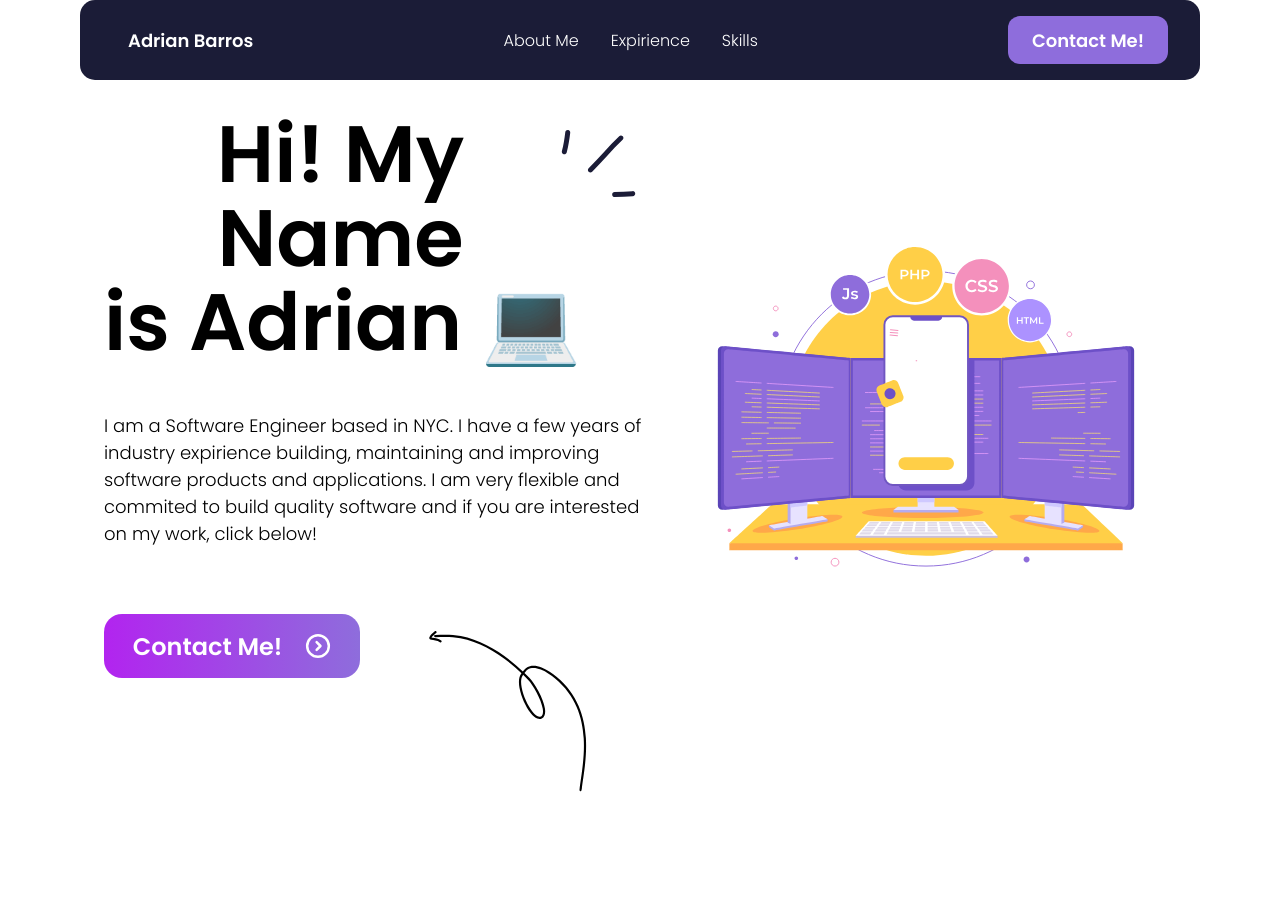
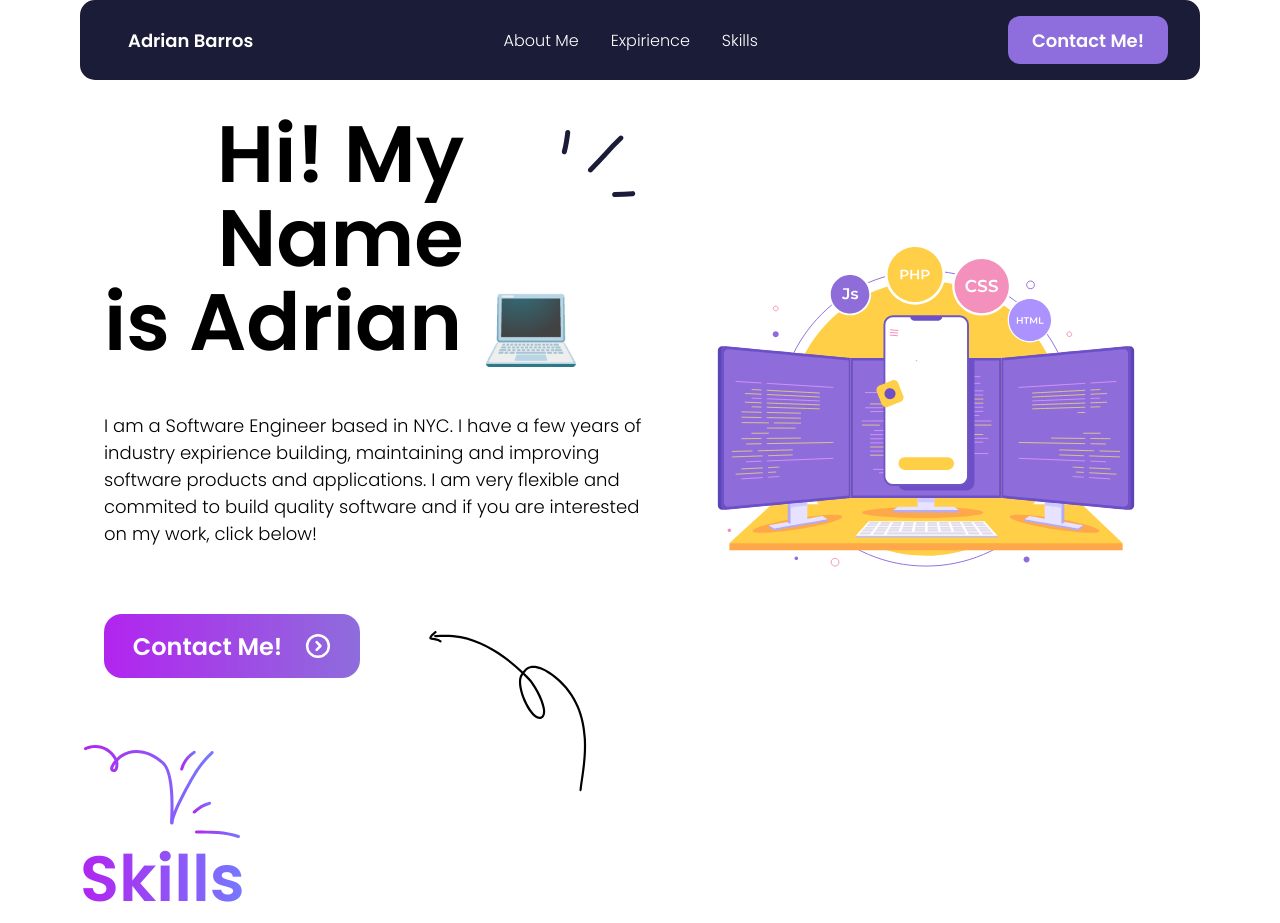
Before and after one commit to Adrianbarros/portafolio_2024, a React (Create React App) app in the folder portafolio/: page / in a window 1280 px wide. Before the commit the page ends 800 px from the top, so only its background shows below. Built offline with nearby package versions, Linux system fonts and the light colour scheme.

Commit message:
Add skills section

```diff
--- a/portafolio/src/App.tsx
+++ b/portafolio/src/App.tsx
@@ -2,12 +2,15 @@ import React from 'react';
 import { Header } from './components/Header';
 import './App.css';
 import { Main } from './sections/Main';
+import { Skills } from './sections/Skills';
 
 function App() {
   return (
     <div className="App">
       <Header />
       <Main />
+      <Skills />
+
     </div>
   );
 }
--- /dev/null
+++ b/portafolio/src/sections/Skills.tsx
@@ -0,0 +1,13 @@
+import React from "react";
+import '../styles/Skills.css'
+import CurvedLine from '../assets/curveLine.svg'
+export const Skills = () => {
+    return (
+        <div className="skill-section">
+            <div className="title">
+                <img src={CurvedLine} />
+                <div className="title-text">Skills</div>
+            </div>
+        </div>
+    )
+}
--- /dev/null
+++ b/portafolio/src/styles/Skills.css
@@ -0,0 +1,13 @@
+.skill-section {
+    display: flex;
+}
+
+
+.title-text {
+    font-size: 64px;
+    font-weight: 600;
+    line-height: 105%;
+    background: var(--Degrade, linear-gradient(90deg, #B224EF 0%, #7579FF 100%));
+    background-clip: text;
+    -webkit-text-fill-color: transparent;
+}
```
Also changed, not shown: portafolio/src/assets/curveLine.svg (added).
